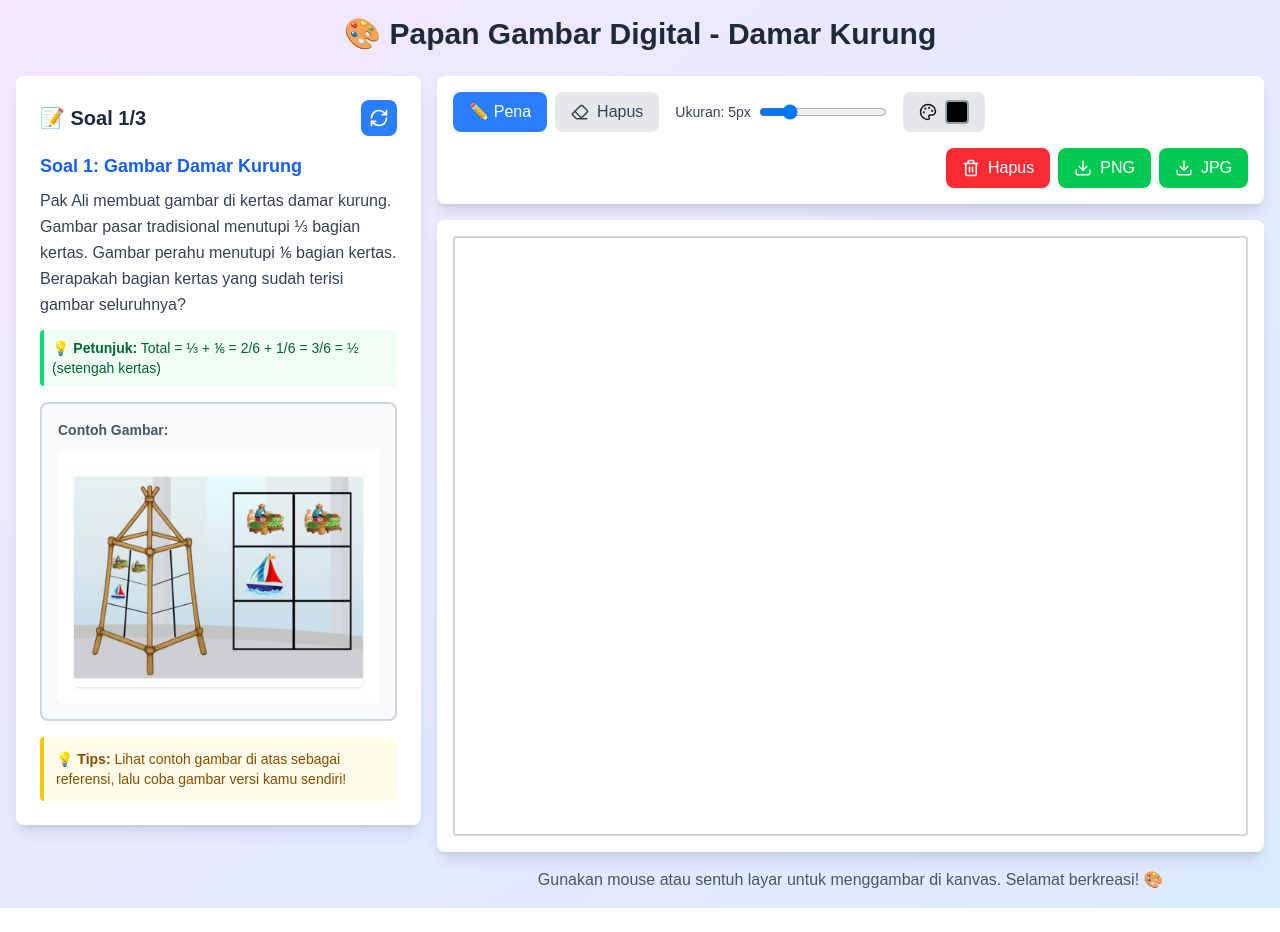
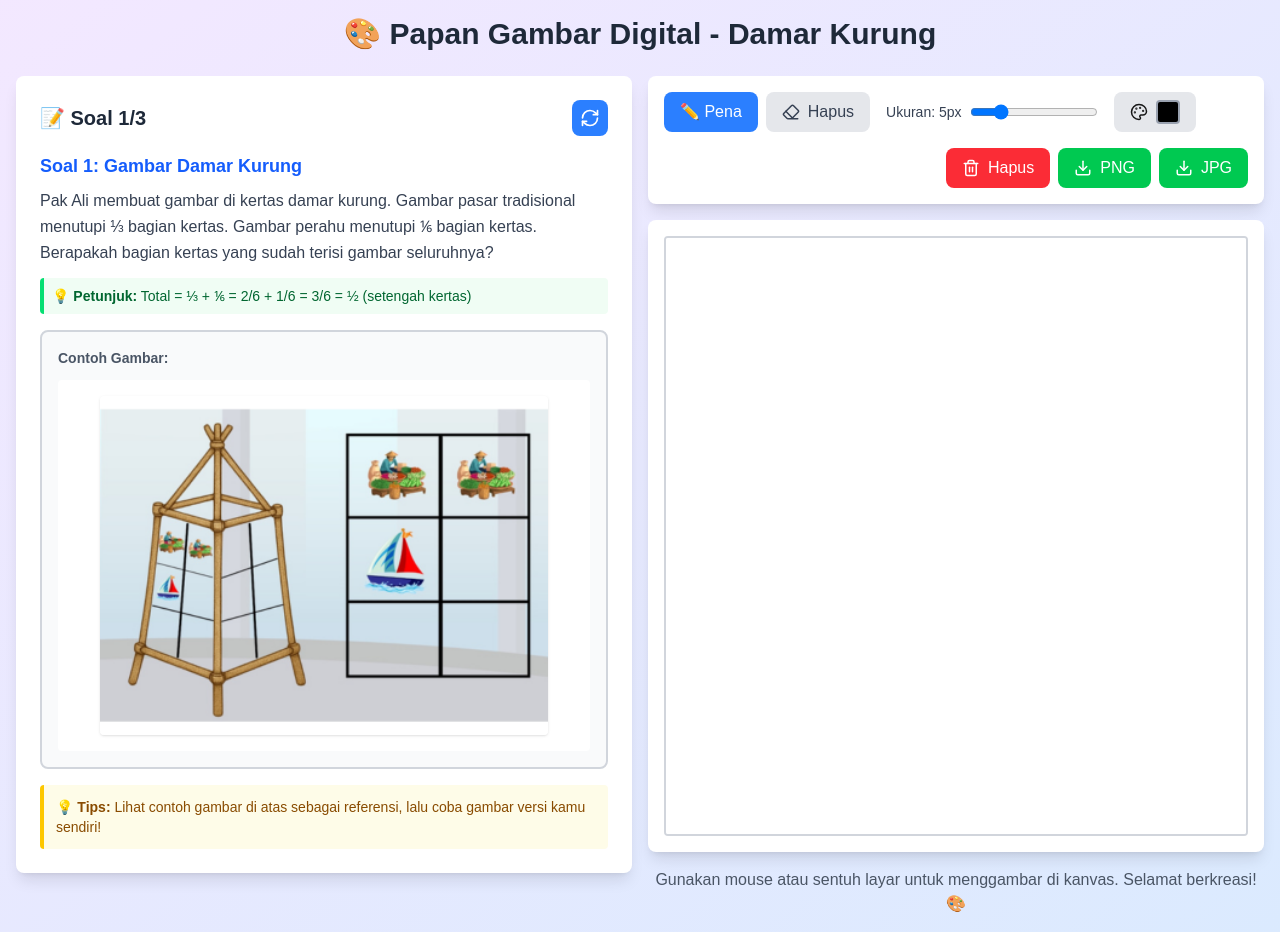
Before and after one commit to anugrahromadhon/Drawing-Web, a Next.js app: page / in a window 1280 px wide. Before the commit the page ends 908 px from the top, so only its background shows below. Built offline with nearby package versions, Linux system fonts and the light colour scheme.

Commit message:
Adjust grid layout for DrawingApp component

```diff
--- a/src/components/DrawingApp.tsx
+++ b/src/components/DrawingApp.tsx
@@ -163,7 +163,7 @@
           🎨 Papan Gambar Digital - Damar Kurung
         </h1>
 
-        <div className="grid grid-cols-1 lg:grid-cols-3 gap-4">
+        <div className="grid grid-cols-1 lg:grid-cols-2 gap-4">
           {/* Panel Soal - Kiri */}
           <div className="lg:col-span-1">
             <div className="bg-white rounded-lg shadow-lg p-6 sticky top-4">
@@ -218,7 +218,7 @@
           </div>
 
           {/* Panel Gambar - Kanan */}
-          <div className="lg:col-span-2">
+          <div className="lg:col-span-1">
             {/* Toolbar */}
             <div className="bg-white rounded-lg shadow-lg p-4 mb-4">
               <div className="flex flex-wrap items-center gap-4">
```
